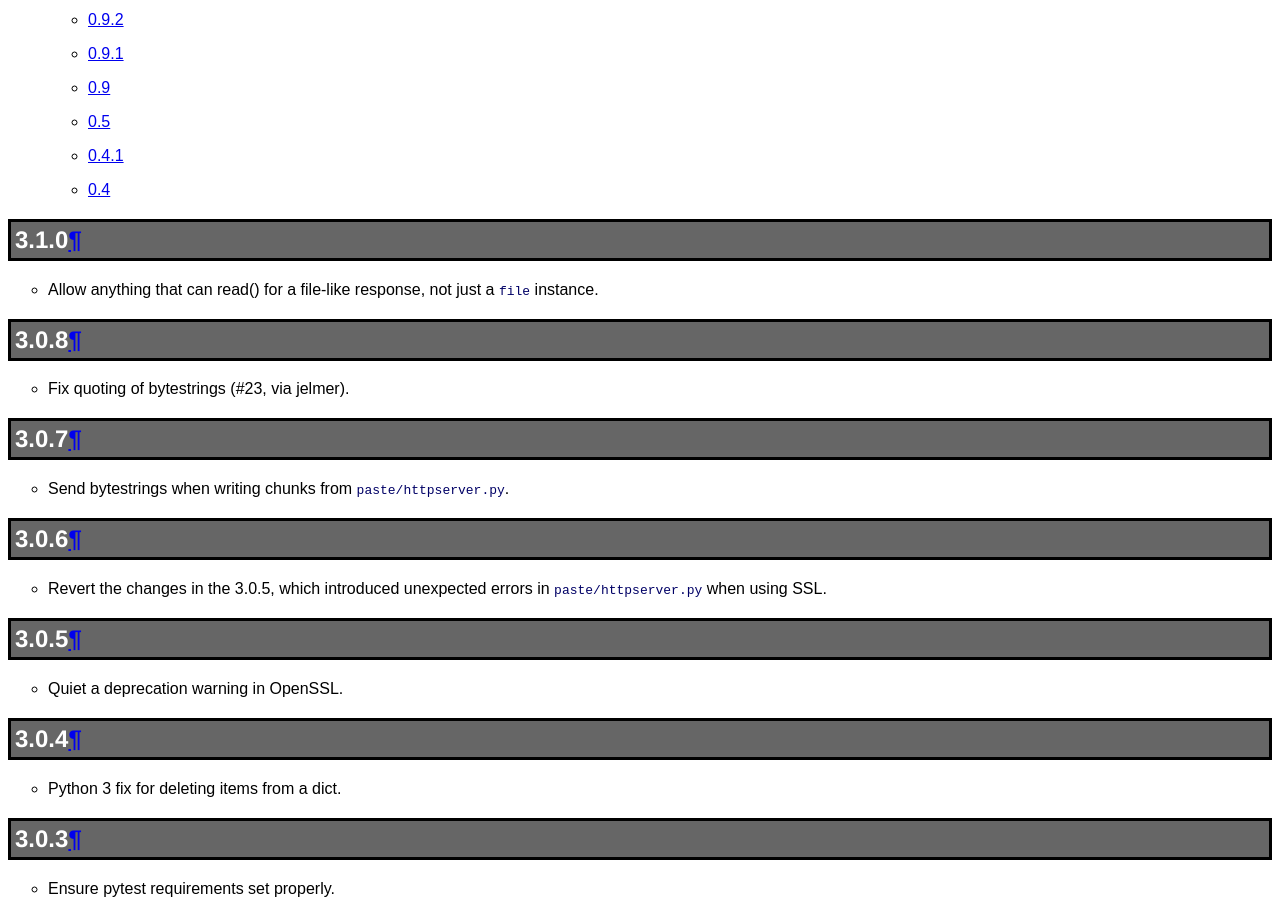
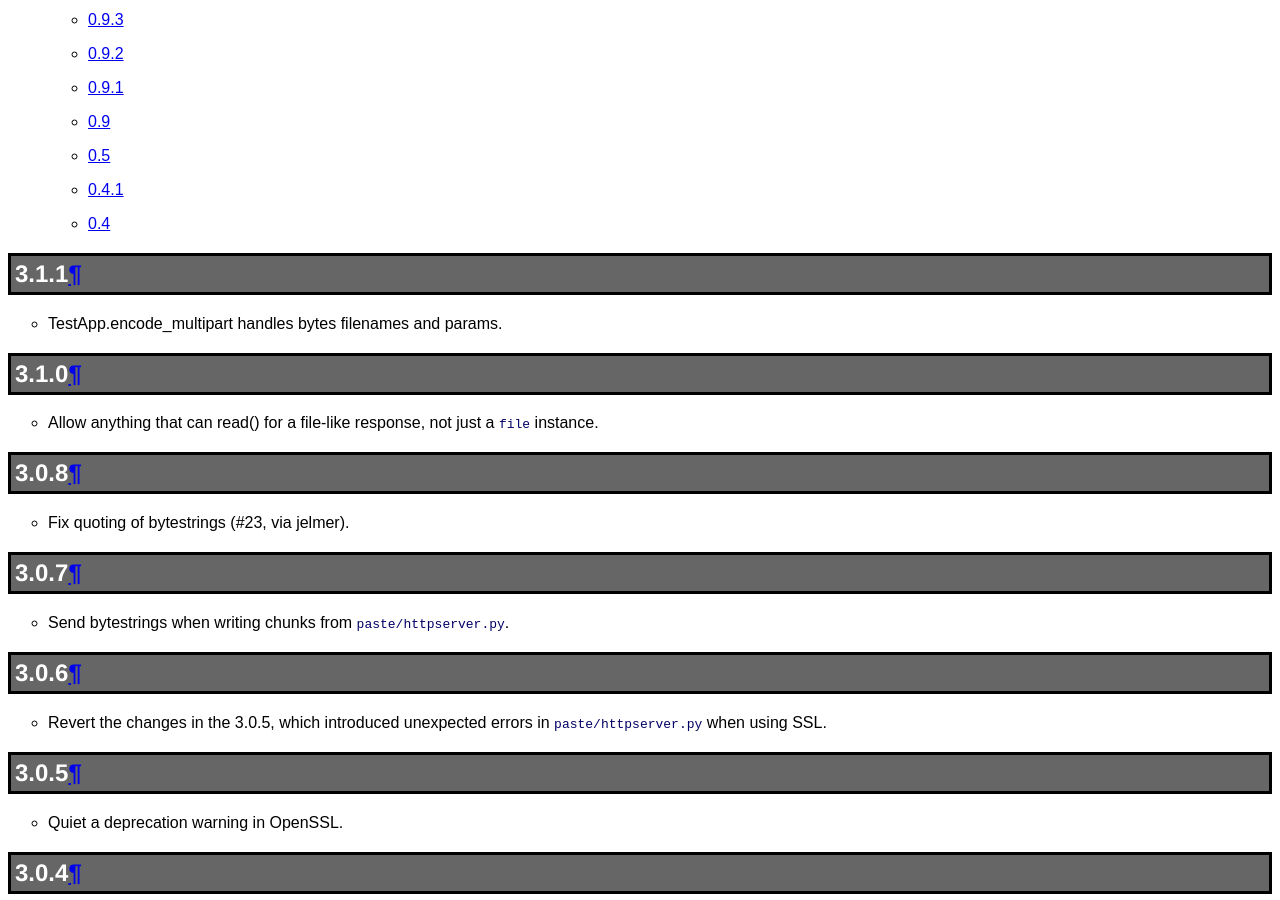
Before and after one commit to pasteorg/paste, a Sphinx documentation site: the page built from docs/news.txt, in a window 1280 px wide and 900 px high, scrolled down 1635 px. Built offline with Sphinx 7.4.7, drawn with Linux system fonts in a browser that asks for light colours.

Commit message:
release 3.1.1

```diff
--- a/docs/news.txt
+++ b/docs/news.txt
@@ -2,6 +2,11 @@
 ====
 
 .. contents::
+
+3.1.1
+-----
+
+* TestApp.encode_multipart handles bytes filenames and params.
 
 3.1.0
 -----
--- a/setup.py
+++ b/setup.py
@@ -12,7 +12,7 @@
 # - git push
 # - python setup.py sdist bdist_wheel upload --sign
 
-__version__ = '3.1.0'
+__version__ = '3.1.1'
 
 from setuptools import setup, find_packages
 import sys, os
```
